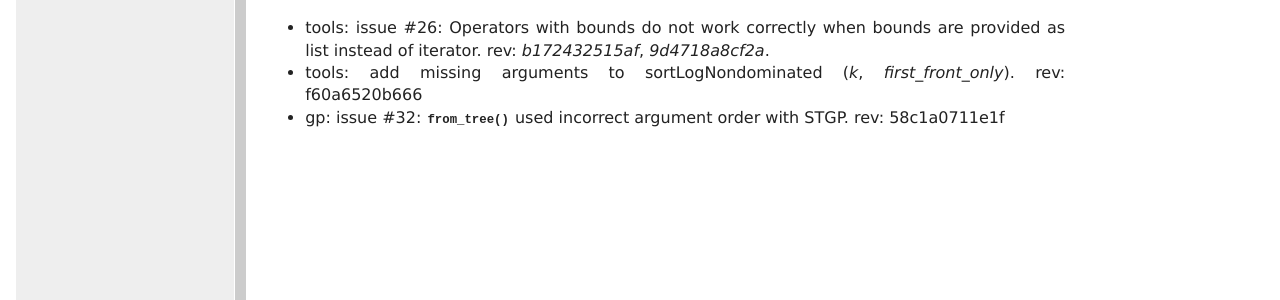
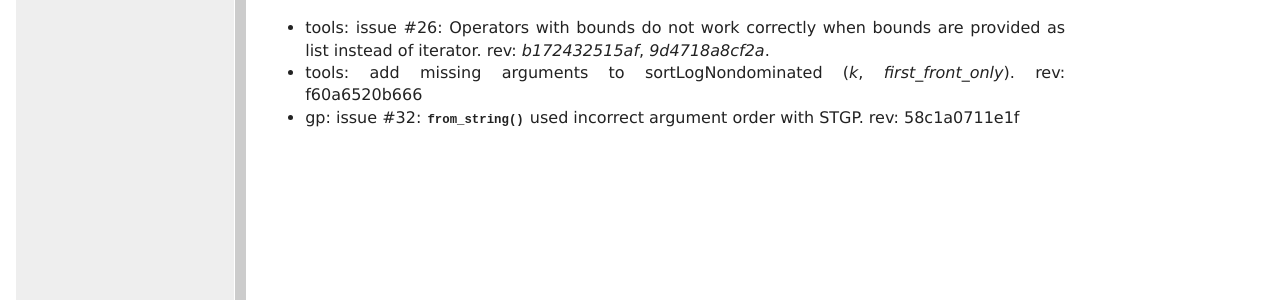
Before and after one commit to DEAP/deap, a Sphinx documentation site: the page built from doc/releases.rst, in a window 1280 px wide and 900 px high, scrolled down 1567 px. Shown: the part 147-447 px from the top of the window. Built offline with Sphinx 7.4.7, drawn with Linux system fonts in a browser that asks for light colours; formulas are drawn with MathJax 3; pages that are not in the unit, such as notebooks, are missing from menus.

Commit message:
Typo from_string not from_tree.

```diff
--- a/doc/releases.rst
+++ b/doc/releases.rst
@@ -78,4 +78,4 @@ Bug fixes
 - tools: issue #26: Operators with bounds do not work correctly when
   bounds are provided as list instead of iterator. rev: `b172432515af`, `9d4718a8cf2a`.
 - tools: add missing arguments to sortLogNondominated  (`k`, `first_front_only`). rev: f60a6520b666
-- gp: issue #32: :meth:`~gp.PrimitiveTree.from_tree` used incorrect argument order with STGP. rev: 58c1a0711e1f
+- gp: issue #32: :meth:`~gp.PrimitiveTree.from_string` used incorrect argument order with STGP. rev: 58c1a0711e1f
```
